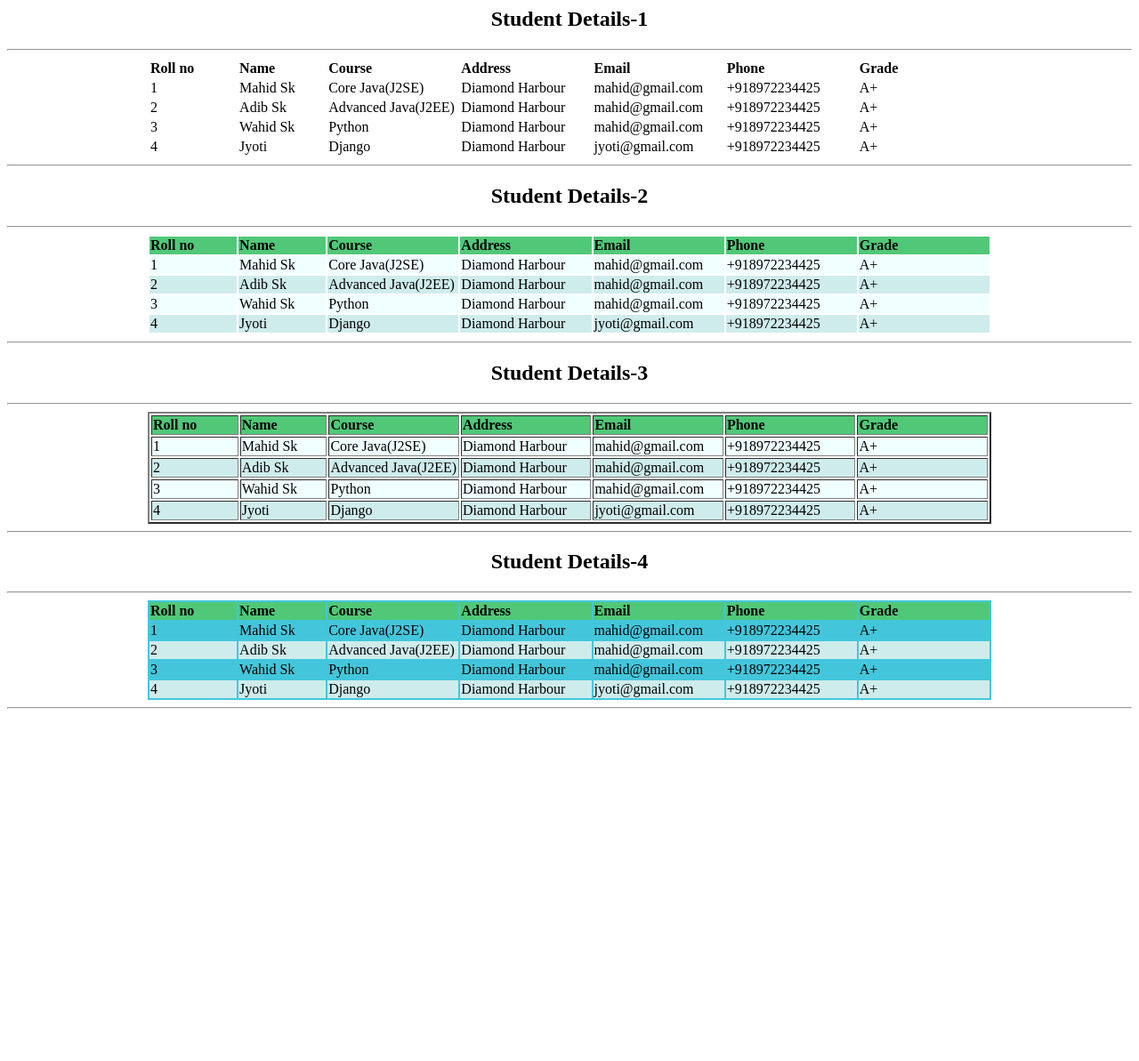
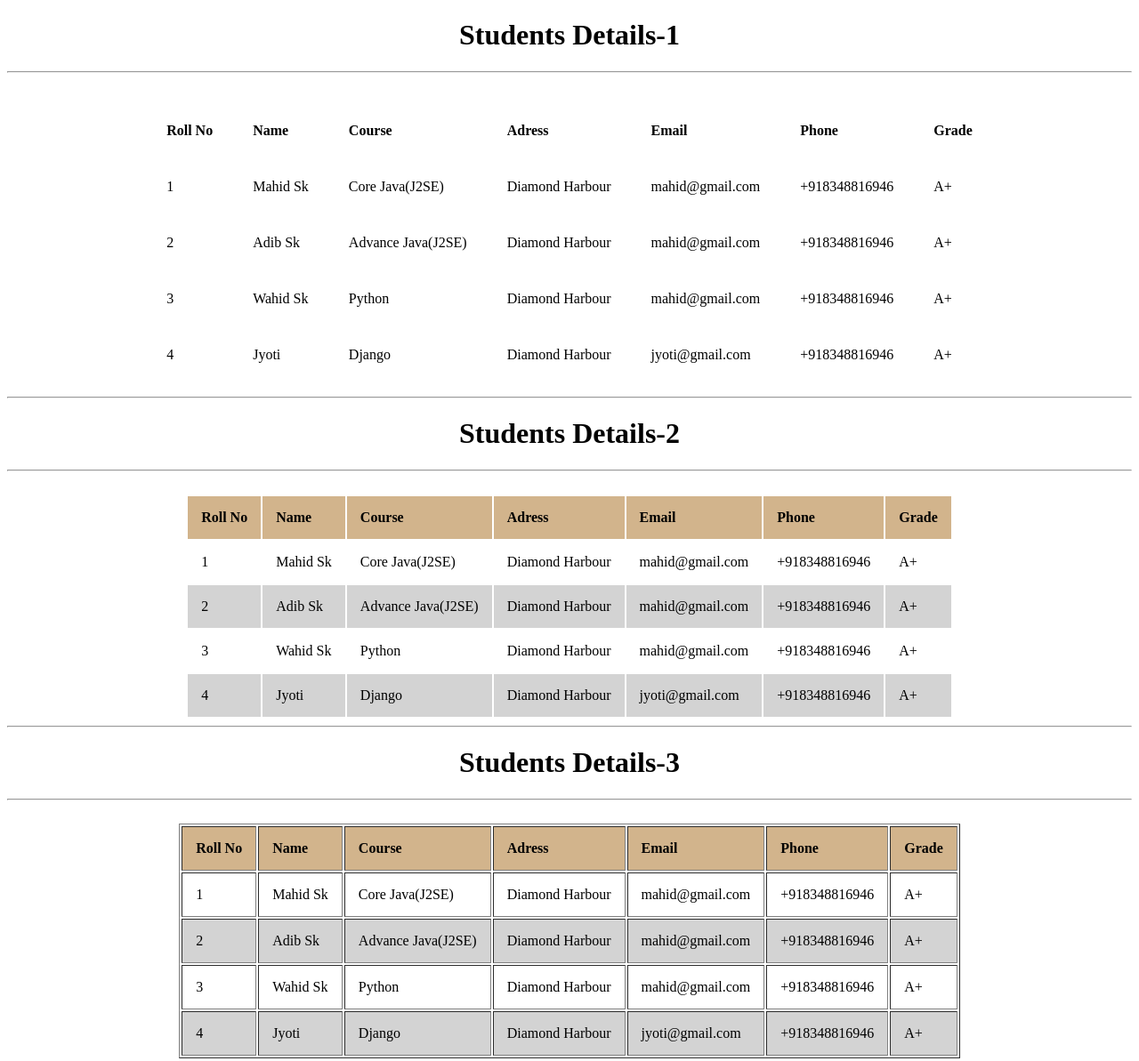
Before and after one commit to Shawbipul12/my-project, a plain HTML site: page homework5.html in a window 1280 px wide. Shown: the top 1193 px of the page at 89% size. Before the commit the page ends 805 px from the top, so only its background shows below. Drawn offline with Linux system fonts and the light colour scheme.

Commit message:
all work

```diff
--- a/homework5.html
+++ b/homework5.html
@@ -1,214 +1,197 @@
+<!DOCTYPE html>
+<html lang="en">
 <head>
     <title>homework5.html</title>
+    <meta charset="UTF-8">
+    <meta http-equiv="X-UA-Compatible" content="IE=edge">
+    <meta name="viewport" content="width=device-width, initial-scale=1.0">
+    <title>Document</title>
+</head>
 <body>
-
-            <h2 align="center"> <b>Student Details-1</b></h2>
-            <hr>
-            <table  width="75%" align="center" bgcolour="white">
-                <th width="10%" align="left">Roll no</th>
-                <th width="10%" align="left">Name </th>
-                <th width="15%" align="left">Course</th>
-                <th width="15%" align="left">Address</th>
-                <th width="15%" align="left">Email</th>
-                <th width="15%" align="left">Phone</th>
-                <th width="15%" align="left">Grade</th>
-                <tr align="left" width="15%">
-                    <td>1</td>
+    <h1 align="center">Students Details-1</h1><hr>
+    <table align="center" cellpadding="15" cellspacing="15">
+        <th align="left">Roll No</th>
+        <th align="left">Name</th>
+        <th align="left">Course</th>
+        <th align="left">Adress</th>
+        <th align="left">Email</th>
+        <th align="left">Phone</th>
+        <th align="left">Grade</th><br>
+        <tr>
+            <td >1</td>
             <td>Mahid Sk</td>
             <td>Core Java(J2SE)</td>
             <td>Diamond Harbour</td>
             <td>mahid@gmail.com</td>
-                    <td>+918972234425</td>
+            <td>+918348816946</td>
             <td>A+</td>
         </tr>
-                <tr align="left" width="15%">
+        <tr>
             <td>2</td>
             <td>Adib Sk</td>
-                    <td>Advanced Java(J2EE)</td>
+            <td>Advance Java(J2SE)</td>
             <td>Diamond Harbour</td>
             <td>mahid@gmail.com</td>
-                    <td>+918972234425</td>
+            <td>+918348816946</td>
             <td>A+</td>
         </tr>
-
-               <tr align="left" width="15%">
+        <tr>
             <td>3</td>
             <td>Wahid Sk</td>
             <td>Python</td>
             <td>Diamond Harbour</td>
             <td>mahid@gmail.com</td>
-                    <td>+918972234425</td>
+            <td>+918348816946</td>
             <td>A+</td>
         </tr>
-                  <tr align="left" width="15%">
+        <tr>
             <td>4</td>
             <td>Jyoti</td>
             <td>Django</td>
             <td>Diamond Harbour</td>
             <td>jyoti@gmail.com</td>
-                    <td>+918972234425</td>
+            <td>+918348816946</td>
             <td>A+</td>
         </tr>
-
+    </table><hr>
+    <h1 align="center">Students Details-2</h1><hr>
+    <table align="center" cellpadding="15">
+        <th align="left" bgcolor="tan">Roll No</th>
+        <th align="left" bgcolor="tan">Name</th>
+        <th align="left" bgcolor="tan">Course</th>
+        <th align="left" bgcolor="tan">Adress</th>
+        <th align="left" bgcolor="tan">Email</th>
+        <th align="left" bgcolor="tan">Phone</th>
+        <th align="left" bgcolor="tan">Grade</th><br>
+        <tr>
+            <td >1</td>
+            <td>Mahid Sk</td>
+            <td>Core Java(J2SE)</td>
+            <td>Diamond Harbour</td>
+            <td>mahid@gmail.com</td>
+            <td>+918348816946</td>
+            <td>A+</td>
+        </tr>
+        <tr>
+            <td bgcolor="lightgrey">2</td>
+            <td bgcolor="lightgrey">Adib Sk</td>
+            <td bgcolor="lightgrey">Advance Java(J2SE)</td>
+            <td bgcolor="lightgrey">Diamond Harbour</td>
+            <td bgcolor="lightgrey">mahid@gmail.com</td>
+            <td bgcolor="lightgrey">+918348816946</td>
+            <td bgcolor="lightgrey">A+</td>
+        </tr>
+        <tr>
+            <td>3</td>
+            <td>Wahid Sk</td>
+            <td>Python</td>
+            <td>Diamond Harbour</td>
+            <td>mahid@gmail.com</td>
+            <td>+918348816946</td>
+            <td>A+</td>
+        </tr>
+        <tr>
+            <td bgcolor="lightgrey">4</td>
+            <td bgcolor="lightgrey">Jyoti</td>
+            <td bgcolor="lightgrey">Django</td>
+            <td bgcolor="lightgrey">Diamond Harbour</td>
+            <td bgcolor="lightgrey">jyoti@gmail.com</td>
+            <td bgcolor="lightgrey">+918348816946</td>
+            <td bgcolor="lightgrey">A+</td>
+        </tr>
+    </table><hr>
+    <h1 align="center">Students Details-3</h1><hr>
+    <table align="center" cellpadding="15" border="1">
+        <th align="left" bgcolor="tan">Roll No</th>
+        <th align="left" bgcolor="tan">Name</th>
+        <th align="left" bgcolor="tan">Course</th>
+        <th align="left" bgcolor="tan">Adress</th>
+        <th align="left" bgcolor="tan">Email</th>
+        <th align="left" bgcolor="tan">Phone</th>
+        <th align="left" bgcolor="tan">Grade</th><br>
+        <tr>
+            <td >1</td>
+            <td>Mahid Sk</td>
+            <td>Core Java(J2SE)</td>
+            <td>Diamond Harbour</td>
+            <td>mahid@gmail.com</td>
+            <td>+918348816946</td>
+            <td>A+</td>
+        </tr>
+        <tr>
+            <td bgcolor="lightgrey">2</td>
+            <td bgcolor="lightgrey">Adib Sk</td>
+            <td bgcolor="lightgrey">Advance Java(J2SE)</td>
+            <td bgcolor="lightgrey">Diamond Harbour</td>
+            <td bgcolor="lightgrey">mahid@gmail.com</td>
+            <td bgcolor="lightgrey">+918348816946</td>
+            <td bgcolor="lightgrey">A+</td>
+        </tr>
+        <tr>
+            <td>3</td>
+            <td>Wahid Sk</td>
+            <td>Python</td>
+            <td>Diamond Harbour</td>
+            <td>mahid@gmail.com</td>
+            <td>+918348816946</td>
+            <td>A+</td>
+        </tr>
+        <tr>
+            <td bgcolor="lightgrey">4</td>
+            <td bgcolor="lightgrey">Jyoti</td>
+            <td bgcolor="lightgrey">Django</td>
+            <td bgcolor="lightgrey">Diamond Harbour</td>
+            <td bgcolor="lightgrey">jyoti@gmail.com</td>
+            <td bgcolor="lightgrey">+918348816946</td>
+            <td bgcolor="lightgrey">A+</td>
+        </tr>
     </table>
-            <hr>
-
-            <h2 align="center"> <b>Student Details-2</b></h2>
-            <hr>
-            <table  width="75%" align="center">
-                <th width="10%" align="left" bgcolor="#50C878">Roll no</th>
-                <th width="10%" align="left" bgcolor="#50C878">Name </th>
-                <th width="15%" align="left" bgcolor="#50C878">Course</th>
-                <th width="15%" align="left" bgcolor="#50C878">Address</th>
-                <th width="15%" align="left" bgcolor="#50C878">Email</th>
-                <th width="15%" align="left" bgcolor="#50C878">Phone</th>
-                <th width="15%" align="left" bgcolor="#50C878">Grade</th>
-                <tr align="left" width="15%">
-                    <td bgcolor="#F0FFFF">1</td>
-                    <td bgcolor="#F0FFFF">Mahid Sk</td>
-                    <td bgcolor="#F0FFFF">Core Java(J2SE)</td>
-                    <td bgcolor="#F0FFFF">Diamond Harbour</td>
-                    <td bgcolor="#F0FFFF">mahid@gmail.com</td>
-                    <td bgcolor="#F0FFFF">+918972234425</td>
-                    <td bgcolor="#F0FFFF">A+</td>
+</table><hr>
+<h1 align="center">Students Details-4</h1><hr>
+<table align="center" cellpadding="15" bgcolor="lightblue">
+    <th align="left" bgcolor="tan">Roll No</th>
+    <th align="left" bgcolor="tan">Name</th>
+    <th align="left" bgcolor="tan">Course</th>
+    <th align="left" bgcolor="tan">Adress</th>
+    <th align="left" bgcolor="tan">Email</th>
+    <th align="left" bgcolor="tan">Phone</th>
+    <th align="left" bgcolor="tan">Grade</th><br>
+    <tr>
+        <td bgcolor="lightblue">1</td>
+        <td bgcolor="lightblue">Mahid Sk</td>
+        <td bgcolor="lightblue">Core Java(J2SE)</td>
+        <td bgcolor="lightblue">Diamond Harbour</td>
+        <td bgcolor="lightblue">mahid@gmail.com</td>
+        <td bgcolor="lightblue">+918348816946</td>
+        <td bgcolor="lightblue">A+</td>
     </tr>
-                <tr align="left" width="15%">
-                    <td  bgcolor="#CFECEC">2</td>
-                    <td bgcolor="#CFECEC">Adib Sk</td>
-                    <td bgcolor="#CFECEC">Advanced Java(J2EE)</td>
-                    <td bgcolor="#CFECEC">Diamond Harbour</td>
-                    <td bgcolor="#CFECEC">mahid@gmail.com</td>
-                    <td bgcolor="#CFECEC">+918972234425</td>
-                    <td bgcolor="#CFECEC">A+</td>
+    <tr>
+        <td bgcolor="lightgrey">2</td>
+        <td bgcolor="lightgrey">Adib Sk</td>
+        <td bgcolor="lightgrey">Advance Java(J2SE)</td>
+        <td bgcolor="lightgrey">Diamond Harbour</td>
+        <td bgcolor="lightgrey">mahid@gmail.com</td>
+        <td bgcolor="lightgrey">+918348816946</td>
+        <td bgcolor="lightgrey">A+</td>
     </tr>
-
-               <tr align="left" width="15%">
-                    <td bgcolor="#F0FFFF">3</td>
-                    <td bgcolor="#F0FFFF">Wahid Sk</td>
-                    <td bgcolor="#F0FFFF">Python</td>
-                    <td bgcolor="#F0FFFF">Diamond Harbour</td>
-                    <td bgcolor="#F0FFFF">mahid@gmail.com</td>
-                    <td bgcolor="#F0FFFF">+918972234425</td>
-                    <td bgcolor="#F0FFFF">A+</td>
+    <tr>
+        <td bgcolor="lightblue">3</td>
+        <td bgcolor="lightblue">Wahid Sk</td>
+        <td bgcolor="lightblue">Python</td>
+        <td bgcolor="lightblue">Diamond Harbour</td>
+        <td bgcolor="lightblue">mahid@gmail.com</td>
+        <td bgcolor="lightblue">+918348816946</td>
+        <td bgcolor="lightblue">A+</td>
     </tr>
-                  <tr align="left" width="15%">
-                    <td bgcolor="#CFECEC">4</td>
-                    <td bgcolor="#CFECEC">Jyoti</td>
-                    <td bgcolor="#CFECEC">Django</td>
-                    <td bgcolor="#CFECEC">Diamond Harbour</td>
-                    <td bgcolor="#CFECEC">jyoti@gmail.com</td>
-                    <td bgcolor="#CFECEC">+918972234425</td>
-                    <td bgcolor="#CFECEC">A+</td>
+    <tr>
+        <td bgcolor="lightgrey">4</td>
+        <td bgcolor="lightgrey">Jyoti</td>
+        <td bgcolor="lightgrey">Django</td>
+        <td bgcolor="lightgrey">Diamond Harbour</td>
+        <td bgcolor="lightgrey">jyoti@gmail.com</td>
+        <td bgcolor="lightgrey">+918348816946</td>
+        <td bgcolor="lightgrey">A+</td>
     </tr>
-
-            </table>
-            <hr>
-
-
-            <h2 align="center"> <b>Student Details-3</b></h2>
-            <hr>
-            <table  width="75%" align="center" border=2 cellpading="2">
-                <th width="10%" align="left" bgcolor="#50C878">Roll no</th>
-                <th width="10%" align="left" bgcolor="#50C878">Name </th>
-                <th width="15%" align="left" bgcolor="#50C878">Course</th>
-                <th width="15%" align="left" bgcolor="#50C878">Address</th>
-                <th width="15%" align="left" bgcolor="#50C878">Email</th>
-                <th width="15%" align="left" bgcolor="#50C878">Phone</th>
-                <th width="15%" align="left" bgcolor="#50C878">Grade</th>
-                <tr align="left" width="15%">
-                    <td bgcolor="#F0FFFF">1</td>
-                    <td bgcolor="#F0FFFF">Mahid Sk</td>
-                    <td bgcolor="#F0FFFF">Core Java(J2SE)</td>
-                    <td bgcolor="#F0FFFF">Diamond Harbour</td>
-                    <td bgcolor="#F0FFFF">mahid@gmail.com</td>
-                    <td bgcolor="#F0FFFF">+918972234425</td>
-                    <td bgcolor="#F0FFFF">A+</td>
-                </tr>
-                <tr align="left" width="15%">
-                    <td  bgcolor="#CFECEC">2</td>
-                    <td bgcolor="#CFECEC">Adib Sk</td>
-                    <td bgcolor="#CFECEC">Advanced Java(J2EE)</td>
-                    <td bgcolor="#CFECEC">Diamond Harbour</td>
-                    <td bgcolor="#CFECEC">mahid@gmail.com</td>
-                    <td bgcolor="#CFECEC">+918972234425</td>
-                    <td bgcolor="#CFECEC">A+</td>
-                </tr>
-
-               <tr align="left" width="15%">
-                    <td bgcolor="#F0FFFF">3</td>
-                    <td bgcolor="#F0FFFF">Wahid Sk</td>
-                    <td bgcolor="#F0FFFF">Python</td>
-                    <td bgcolor="#F0FFFF">Diamond Harbour</td>
-                    <td bgcolor="#F0FFFF">mahid@gmail.com</td>
-                    <td bgcolor="#F0FFFF">+918972234425</td>
-                    <td bgcolor="#F0FFFF">A+</td>
-               </tr>
-                  <tr align="left" width="15%">
-                    <td bgcolor="#CFECEC">4</td>
-                    <td bgcolor="#CFECEC">Jyoti</td>
-                    <td bgcolor="#CFECEC">Django</td>
-                    <td bgcolor="#CFECEC">Diamond Harbour</td>
-                    <td bgcolor="#CFECEC">jyoti@gmail.com</td>
-                    <td bgcolor="#CFECEC">+918972234425</td>
-                    <td bgcolor="#CFECEC">A+</td>
-               </tr>
-
-            </table>
-            <hr>
-
-            <h2 align="center"> <b>Student Details-4</b></h2>
-            <hr>
-            <table  width="75%" align="center" cellpading="2" bgcolor="#43C6DB">
-                <th width="10%" align="left" bgcolor="#50C878">Roll no</th>
-                <th width="10%" align="left" bgcolor="#50C878">Name </th>
-                <th width="15%" align="left" bgcolor="#50C878">Course</th>
-                <th width="15%" align="left" bgcolor="#50C878">Address</th>
-                <th width="15%" align="left" bgcolor="#50C878">Email</th>
-                <th width="15%" align="left" bgcolor="#50C878">Phone</th>
-                <th width="15%" align="left" bgcolor="#50C878">Grade</th>
-                <tr align="left" width="15%">
-                    <td bgcolor="#43C6DB">1</td>
-                    <td bgcolor="#43C6DB">Mahid Sk</td>
-                    <td bgcolor="#43C6DB">Core Java(J2SE)</td>
-                    <td bgcolor="#43C6DB">Diamond Harbour</td>
-                    <td bgcolor="#43C6DB">mahid@gmail.com</td>
-                    <td bgcolor="#43C6DB">+918972234425</td>
-                    <td bgcolor="#43C6DB">A+</td>
-                </tr>
-                <tr align="left" width="15%">
-                    <td  bgcolor="#CFECEC">2</td>
-                    <td bgcolor="#CFECEC">Adib Sk</td>
-                    <td bgcolor="#CFECEC">Advanced Java(J2EE)</td>
-                    <td bgcolor="#CFECEC">Diamond Harbour</td>
-                    <td bgcolor="#CFECEC">mahid@gmail.com</td>
-                    <td bgcolor="#CFECEC">+918972234425</td>
-                    <td bgcolor="#CFECEC">A+</td>
-                </tr>
-
-               <tr align="left" width="15%">
-                    <td bgcolor="#43C6DB">3</td>
-                    <td bgcolor="#43C6DB">Wahid Sk</td>
-                    <td bgcolor="#43C6DB">Python</td>
-                    <td bgcolor="#43C6DB">Diamond Harbour</td>
-                    <td bgcolor="#43C6DB">mahid@gmail.com</td>
-                    <td bgcolor="#43C6DB">+918972234425</td>
-                    <td bgcolor="#43C6DB">A+</td>
-               </tr>
-                  <tr align="left" width="15%">
-                    <td bgcolor="#CFECEC">4</td>
-                    <td bgcolor="#CFECEC">Jyoti</td>
-                    <td bgcolor="#CFECEC">Django</td>
-                    <td bgcolor="#CFECEC">Diamond Harbour</td>
-                    <td bgcolor="#CFECEC">jyoti@gmail.com</td>
-                    <td bgcolor="#CFECEC">+918972234425</td>
-                    <td bgcolor="#CFECEC">A+</td>
-               </tr>
-
-            </table>
-            <hr>
-
-
-
-        </center>
+</table><hr>
 </body>
-</head>
+</html>
```
Lines whose indentation alone changed are shown as unchanged.
